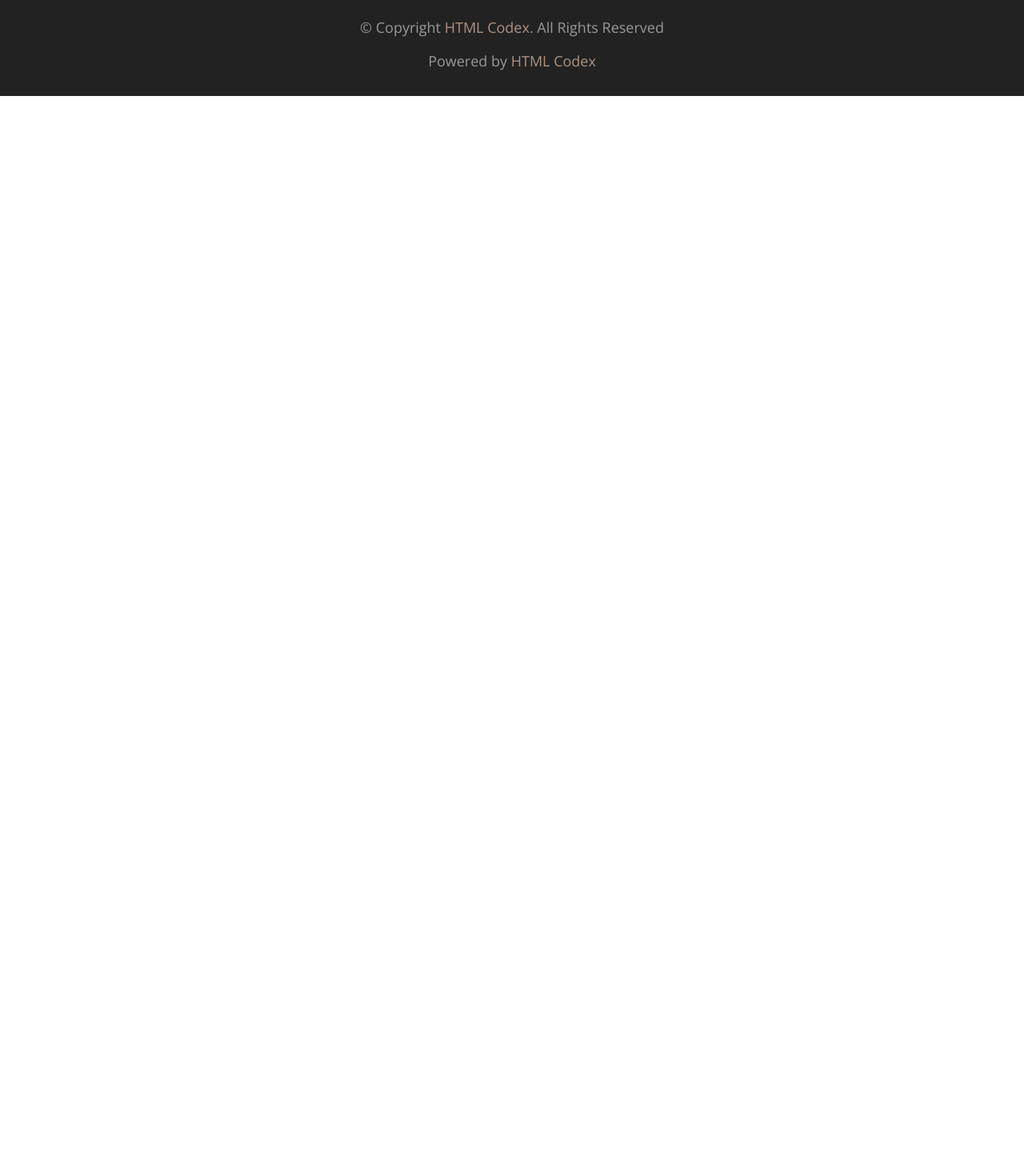
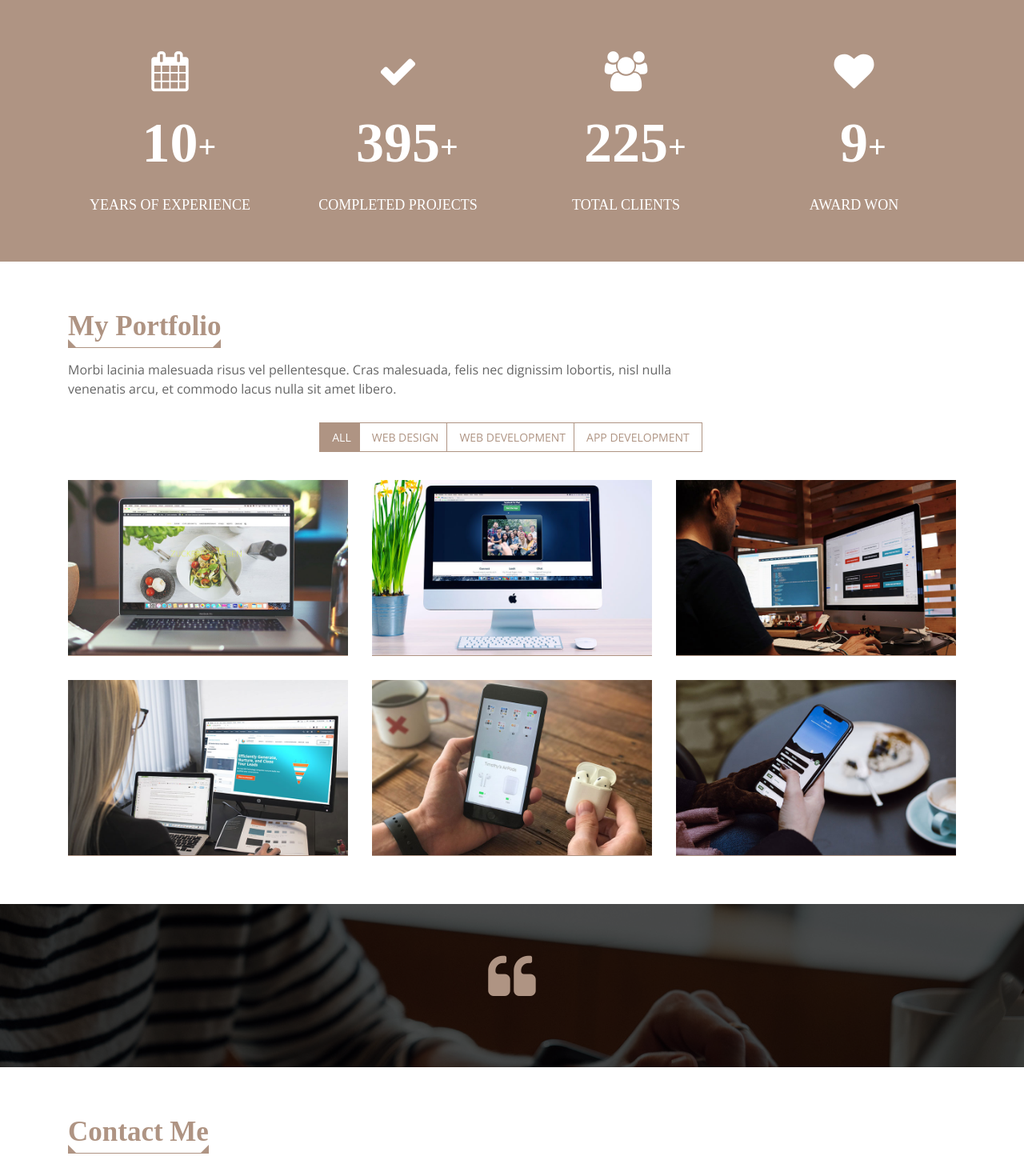
Before and after one commit to upmorpheus/My-portfolio, a React (Create React App) app: page / in a window 1280 px wide. Shown: the part 3080-4540 px from the top of the page at 80% size. Before the commit the page ends 3200 px from the top, so only its background shows below. Built offline with nearby package versions, Linux system fonts and the light colour scheme; a web font is replaced by a local one.

Commit message:
feat: View style design

```diff
--- a/src/views/index.js
+++ b/src/views/index.js
@@ -2,12 +2,20 @@ import React from "react";
 import Experience from "./Experience";
 import AboutMe from "./AboutMe";
 import Services from "./Services";
+import Counter from "./Counter";
+import Portfolio from "./Portfolio";
+import Testimonials from "./Testimonials";
+import Contact from "./Contact";
 
 const Home = () => (
     <div className="home">
         <AboutMe />
         <Experience />
         <Services />
+        <Counter />
+        <Portfolio />
+        <Testimonials />
+        <Contact />
     </div>
 );
 
```
